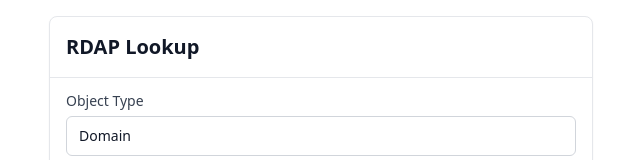
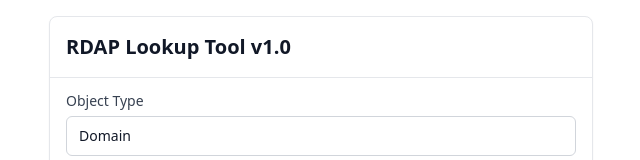
Before and after one commit to wbfoss/rdap-lookup, a Next.js app: page / in a window 1280 px wide. Shown: the top 160 px of the page, without its empty margins (319-959 px from the left). Built offline with nearby package versions, Linux system fonts and the light colour scheme.

Commit message:
Update page.jsx

```diff
--- a/app/page.jsx
+++ b/app/page.jsx
@@ -158,7 +158,7 @@ export default function HomePage() {
     <main className="container mx-auto p-4 max-w-xl">
       <Card className="mb-6">
         <CardHeader>
-          <CardTitle className="text-xl font-bold">RDAP Lookup</CardTitle>
+          <CardTitle className="text-xl font-bold">RDAP Lookup Tool v1.0</CardTitle>
         </CardHeader>
         <CardContent>
           <form onSubmit={handleSubmit} className="space-y-4">
```
